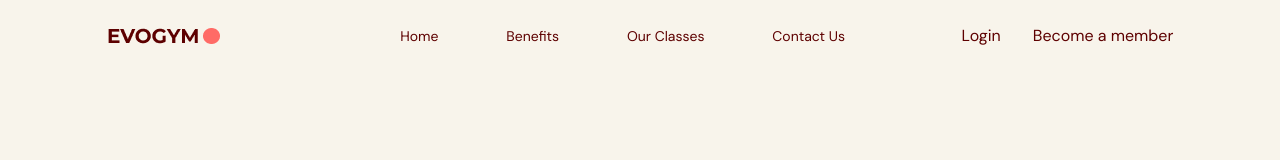
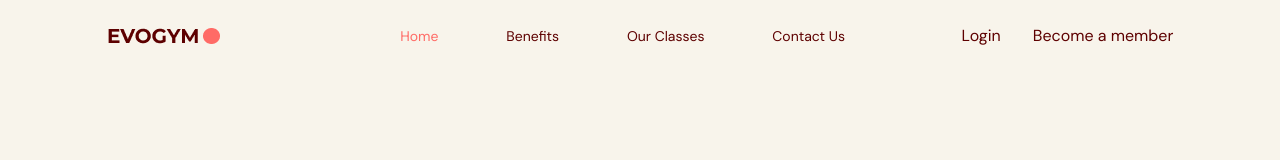
Before and after one commit to elon5000/tattoo-app, a React (Vite) app: page / in a window 1280 px wide. Shown: the top 160 px of the page. Built offline with nearby package versions, Linux system fonts and the light colour scheme.

Commit message:
enum type and shared file added

```diff
--- a/src/App.tsx
+++ b/src/App.tsx
@@ -4,9 +4,12 @@ import { useState } from 'react'
 // * Cmps
 import MainHeader from '@/components/MainHeader'
 
+// * Types
+import { SelectedPage } from './shared/types'
+
 export default function App() {
 
-  const [selectedPage, setSelectedPage] = useState<string>('/')
+  const [selectedPage, setSelectedPage] = useState<SelectedPage>(SelectedPage.Home)
 
   return <div className="app bg-gray-20">
     <MainHeader selectedPage={selectedPage} setSelectedPage={setSelectedPage} />
--- a/src/components/MainNavBar/Link.tsx
+++ b/src/components/MainNavBar/Link.tsx
@@ -1,19 +1,23 @@
 import AnchorLink from "react-anchor-link-smooth-scroll"
 
+// * Types
+import { SelectedPage } from '../../shared/types'
+
 type Props = {
-    pageName: string
-    selectedPage: string
-    setSelectedPage: (value: string) => void
+    pageName: SelectedPage
+    selectedPage: SelectedPage
+    setSelectedPage: (value: SelectedPage) => void
 }
 
 export function Link({ pageName, selectedPage, setSelectedPage }: Props) {
 
-    const pageRouteStr = (pageName === 'home') ? '' : pageName.replace(/ /g, "")
+    // const pageRouteStr = (pageName === 'home') ? '' : pageName.replace(/ /g, "")
+    const pageRouteStr = pageName.replace(/ /g, "")
     const fontStyle = (selectedPage === pageName) ? 'text-primary-500' : ''
 
     return <AnchorLink
         href={'#/' + pageRouteStr}
-        onClick={()=> setSelectedPage(pageRouteStr)}
+        onClick={() => setSelectedPage(pageName)}
         className={`${fontStyle} transition duration-100 hover:text-primary-300 capitalize cursor-pointer`}>
         {pageName}
     </AnchorLink>
--- /dev/null
+++ b/src/shared/types.ts
@@ -0,0 +1,6 @@
+export enum SelectedPage {
+    Home = 'home',
+    Benfits = 'benefits',
+    OurClasses = 'ourclasses',
+    ContactUs = 'contactus'
+  }
```
Also changed, not shown: src/components/MainHeader/index.tsx (+5 -2 lines), src/components/MainNavBar/index.tsx (+5 -4 lines).
